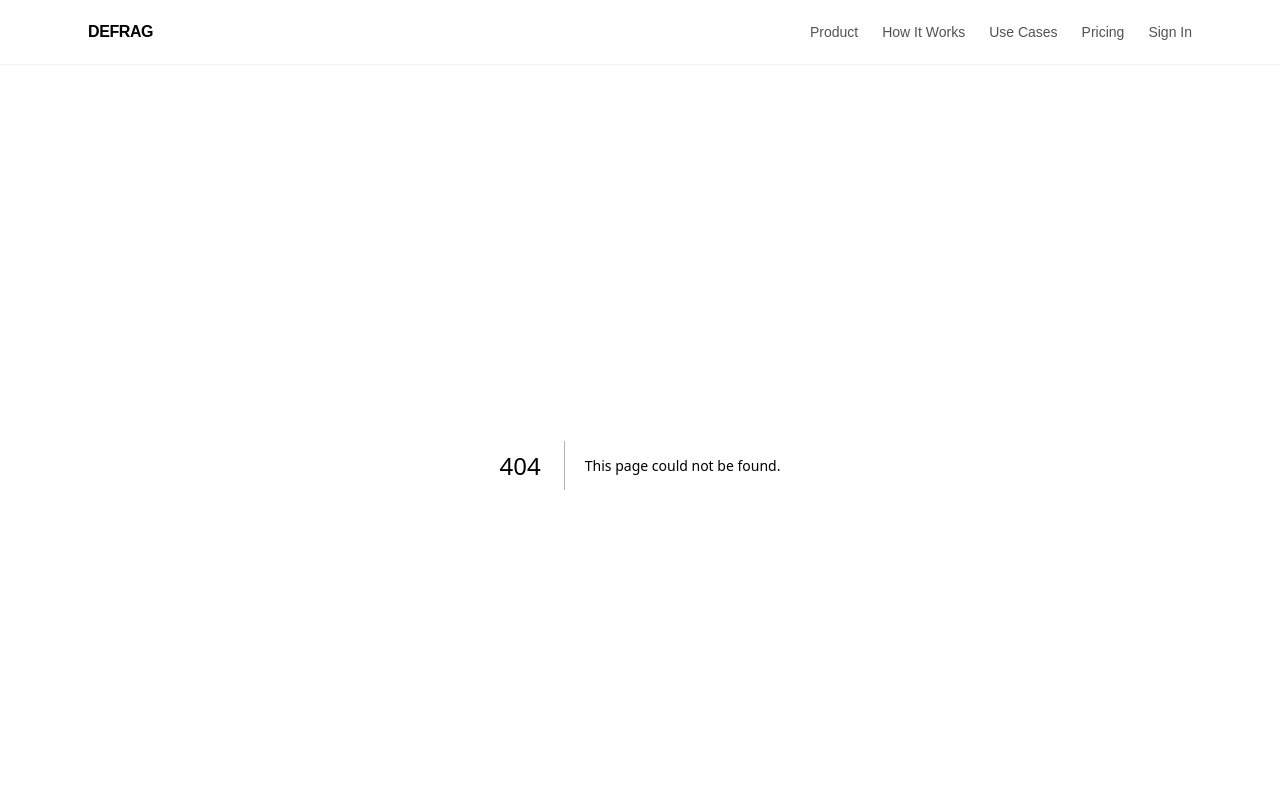
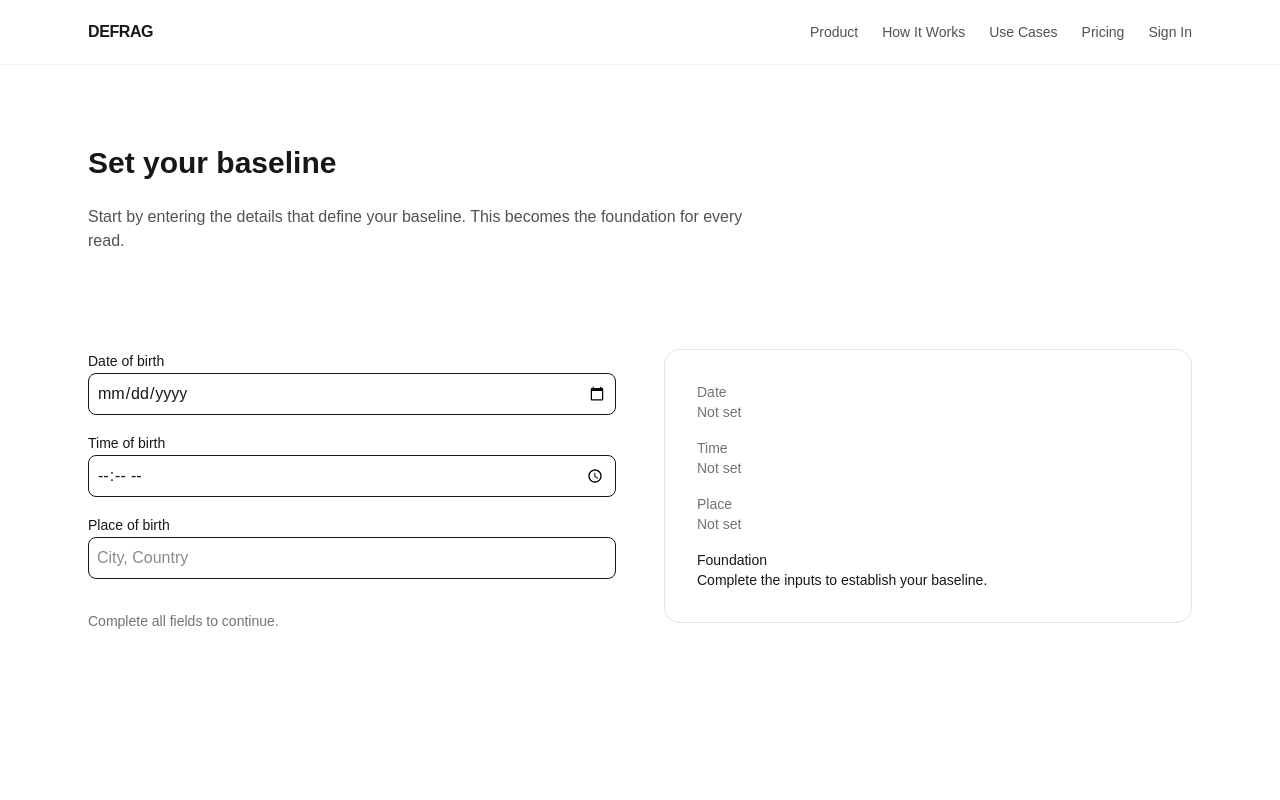
Before and after one commit to cjo93/nextjs-boilerplate, a Next.js app: page /start in a window 1280 px wide. Before the commit this address had no page. Shown: the top 800 px of the page. Built offline with nearby package versions, Linux system fonts and the light colour scheme.

Commit message:
Add /start onboarding flow with Foundation Field

```diff
--- /dev/null
+++ b/app/start/page.tsx
@@ -0,0 +1,80 @@
+"use client";
+
+import { useState } from "react";
+import { PageShell } from "@/components/system/page-shell";
+import { SectionShell } from "@/components/system/section-shell";
+import { FoundationField } from "@/components/artifacts/foundation-field";
+import { routes } from "@/lib/routes";
+import Link from "next/link";
+
+export default function StartPage() {
+  const [date, setDate] = useState("");
+  const [time, setTime] = useState("");
+  const [place, setPlace] = useState("");
+
+  const isComplete = date && time && place;
+
+  return (
+    <PageShell>
+      <SectionShell>
+        <h1 className="text-3xl font-semibold">Set your baseline</h1>
+        <p className="text-neutral-600 max-w-2xl">
+          Start by entering the details that define your baseline. This becomes
+          the foundation for every read.
+        </p>
+      </SectionShell>
+
+      <SectionShell className="grid md:grid-cols-2 gap-12 items-start">
+        <div className="space-y-4">
+          <div className="space-y-2">
+            <label className="text-sm">Date of birth</label>
+            <input
+              type="date"
+              value={date}
+              onChange={(e) => setDate(e.target.value)}
+              className="w-full border rounded-lg p-2"
+            />
+          </div>
+
+          <div className="space-y-2">
+            <label className="text-sm">Time of birth</label>
+            <input
+              type="time"
+              value={time}
+              onChange={(e) => setTime(e.target.value)}
+              className="w-full border rounded-lg p-2"
+            />
+          </div>
+
+          <div className="space-y-2">
+            <label className="text-sm">Place of birth</label>
+            <input
+              type="text"
+              placeholder="City, Country"
+              value={place}
+              onChange={(e) => setPlace(e.target.value)}
+              className="w-full border rounded-lg p-2"
+            />
+          </div>
+
+          <div className="pt-4">
+            {isComplete ? (
+              <Link
+                href={routes.app}
+                className="inline-block px-5 py-3 bg-black text-white rounded-lg"
+              >
+                Continue to App
+              </Link>
+            ) : (
+              <p className="text-sm text-neutral-500">
+                Complete all fields to continue.
+              </p>
+            )}
+          </div>
+        </div>
+
+        <FoundationField date={date} time={time} place={place} />
+      </SectionShell>
+    </PageShell>
+  );
+}
```
